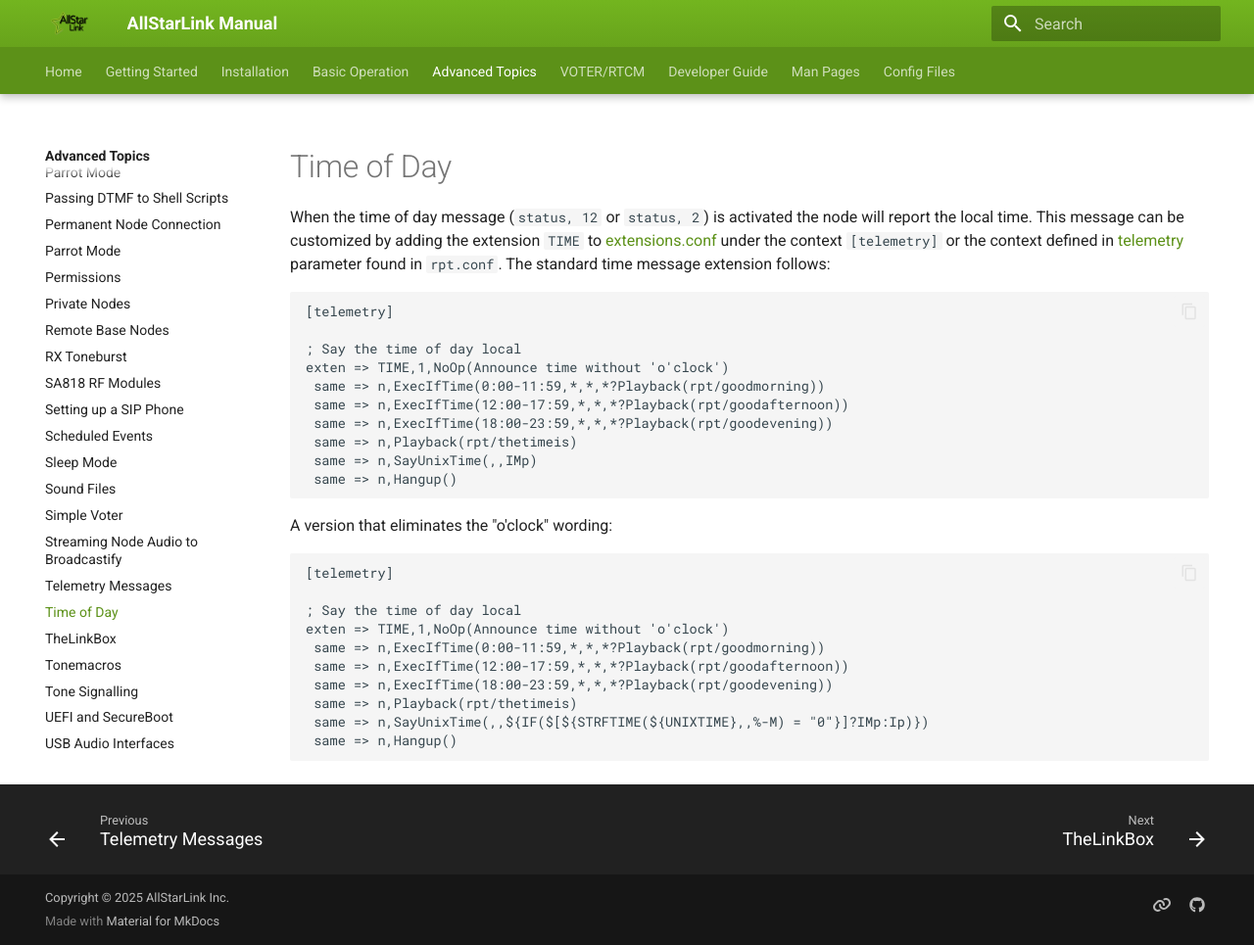
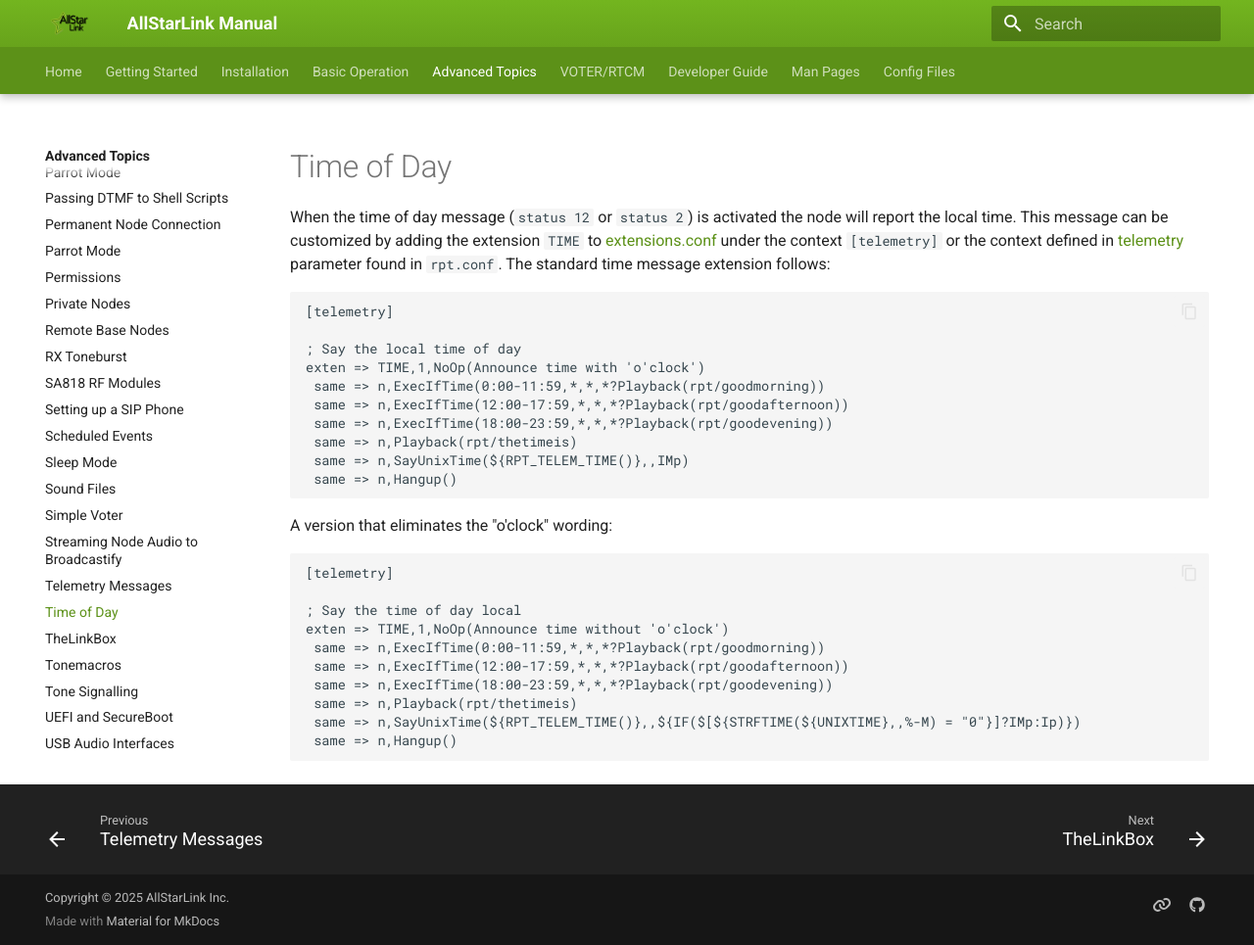
Before and after one commit to AllStarLink/ASL3-Manual, an MkDocs documentation site: the page built from docs/adv-topics/timeofday.md, in a window 1280 px wide and 965 px high. Shown: the whole window at 98% size. Built offline with MkDocs 1.6.1 and Material for MkDocs 9.7.7, drawn with Linux system fonts in a browser that asks for light colours.

Commit message:
Fix up comments

````diff
--- a/docs/adv-topics/timeofday.md
+++ b/docs/adv-topics/timeofday.md
@@ -1,16 +1,16 @@
 # Time of Day
-When the time of day message (`status, 12` or `status, 2`) is activated the node will report the local time.  This message can be customized by adding the extension `TIME` to [extensions.conf](../config/extensions_conf.md) under the context `[telemetry]` or the context defined in [telemetry](#telemetry) parameter found in `rpt.conf`.
+When the time of day message (`status 12` or `status 2`) is activated the node will report the local time.  This message can be customized by adding the extension `TIME` to [extensions.conf](../config/extensions_conf.md) under the context `[telemetry]` or the context defined in [telemetry](#telemetry) parameter found in `rpt.conf`.
 The standard time message extension follows:
 ```
 [telemetry]
 
-; Say the time of day local
-exten => TIME,1,NoOp(Announce time without 'o'clock')
+; Say the local time of day
+exten => TIME,1,NoOp(Announce time with 'o'clock')
  same => n,ExecIfTime(0:00-11:59,*,*,*?Playback(rpt/goodmorning))
  same => n,ExecIfTime(12:00-17:59,*,*,*?Playback(rpt/goodafternoon))
  same => n,ExecIfTime(18:00-23:59,*,*,*?Playback(rpt/goodevening))
  same => n,Playback(rpt/thetimeis)
- same => n,SayUnixTime(,,IMp)
+ same => n,SayUnixTime(${RPT_TELEM_TIME()},,IMp)
  same => n,Hangup()
 ```
 
@@ -25,6 +25,6 @@ exten => TIME,1,NoOp(Announce time without 'o'clock')
  same => n,ExecIfTime(12:00-17:59,*,*,*?Playback(rpt/goodafternoon))
  same => n,ExecIfTime(18:00-23:59,*,*,*?Playback(rpt/goodevening))
  same => n,Playback(rpt/thetimeis)
- same => n,SayUnixTime(,,${IF($[${STRFTIME(${UNIXTIME},,%-M) = "0"}]?IMp:Ip)})
+ same => n,SayUnixTime(${RPT_TELEM_TIME()},,${IF($[${STRFTIME(${UNIXTIME},,%-M) = "0"}]?IMp:Ip)})
  same => n,Hangup()
 ```
````
